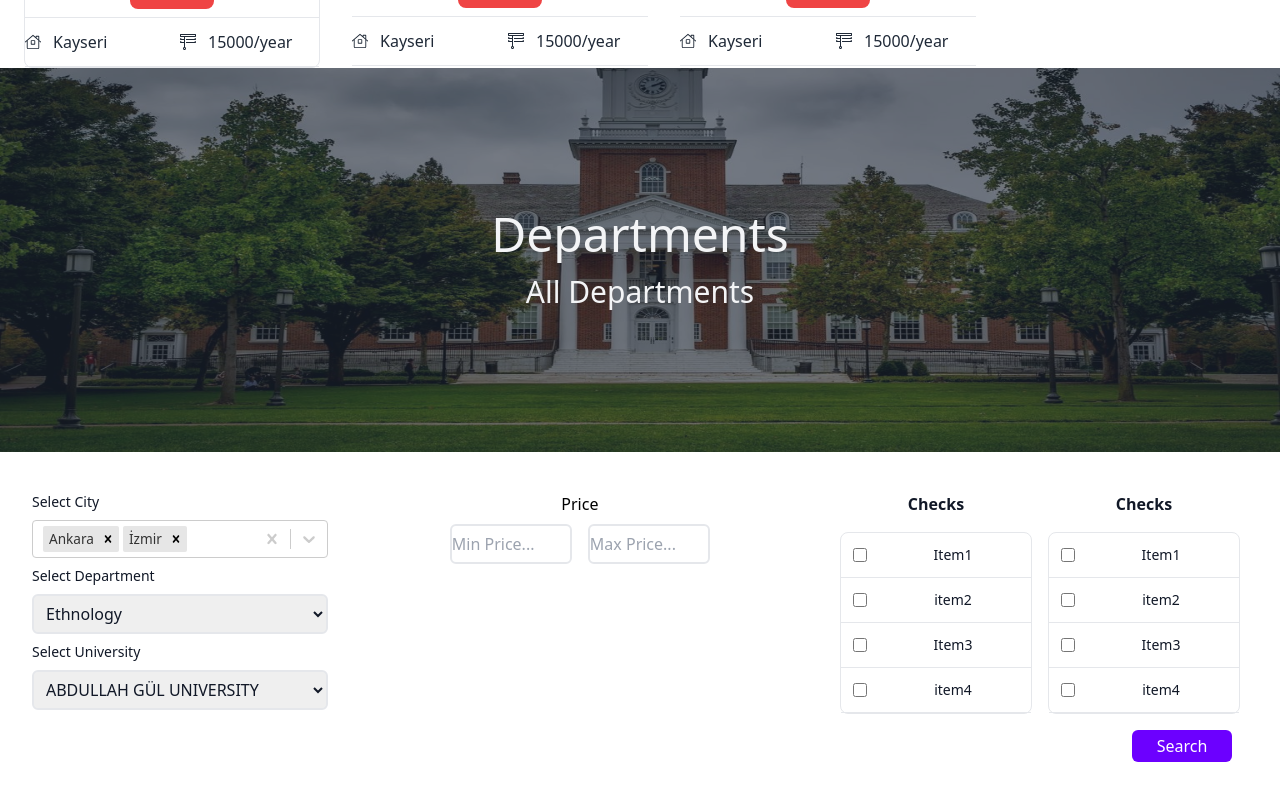
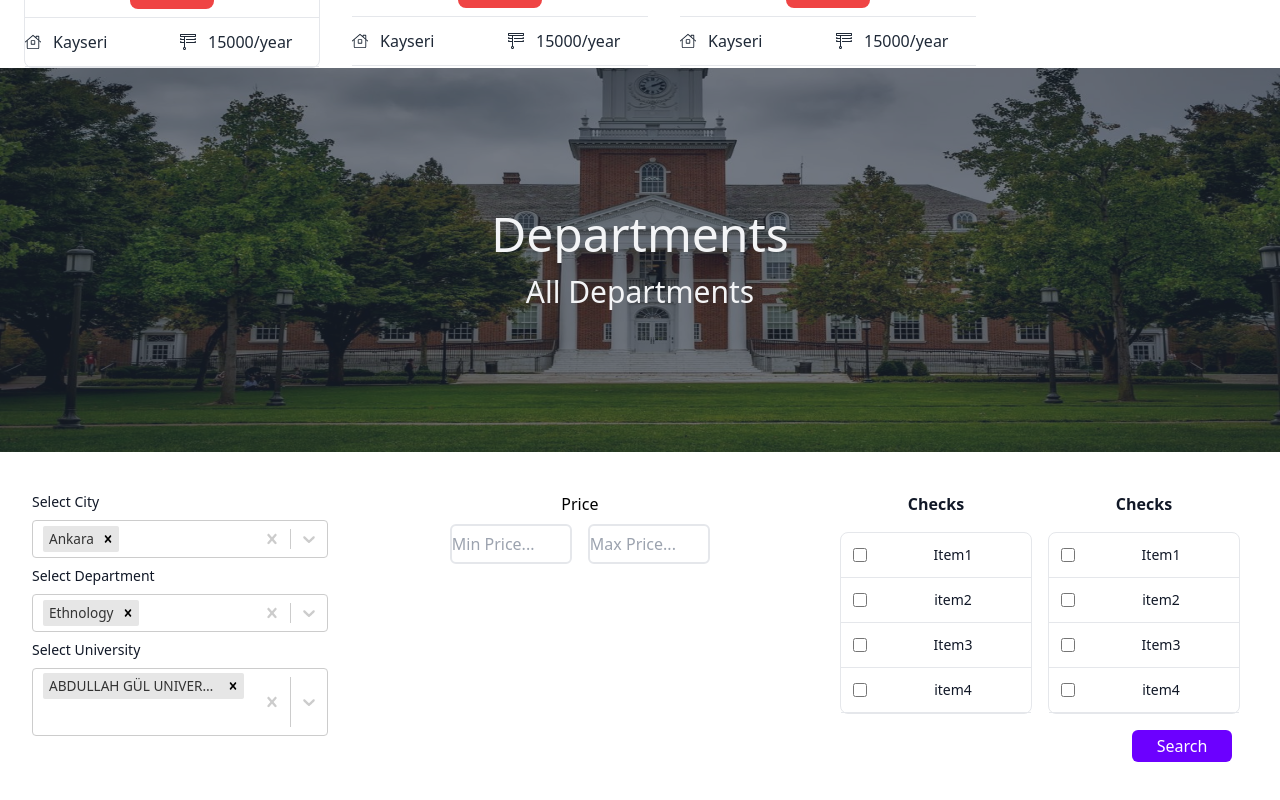
Before and after one commit to TR-YOS-PROJECT-ORGANIZATION/tr-yos-4, a React (Vite) app: page /Departments in a window 1280 px wide. Shown: the part 1957-2757 px from the top of the page. Built offline with nearby package versions, Linux system fonts and the light colour scheme.

Commit message:
added multiple select options

```diff
--- a/src/components/departmentComponents/Selections.jsx
+++ b/src/components/departmentComponents/Selections.jsx
@@ -4,27 +4,25 @@ import Select from "react-select";
 
 function Selections() {
   const cities = [
-    {
-      value: "ankara",
-      label: "Ankara",
-    },
-    {
-      value: "izmir",
+    { value: "ankara", label: "Ankara" },
+    { value: "izmir", label: "İzmir" },
+    { value: "istanbul", label: "İstanbul" },
+    { value: "bursa", label: "Bursa" },
+  ];
 
-      label: "İzmir",
-    },
+  const departments = [
+    { value: "ethnology", label: "Ethnology" },
+    { value: "antropologhy", label: "Antropologhy" },
+    { value: "folklore", label: "Folklore" },
+    { value: "prehistory", label: "Prehistory" },
+  ];
 
-    {
-      value: "istanbul",
-
-      label: "İstanbul",
-    },
-
-    {
-      value: "bursa",
-
-      label: "Bursa",
-    },
+  const universities = [
+    { value: "agu", label: "ABDULLAH GÜL UNIVERSITY" },
+    { value: "amaayu", label: "ACIBADEM MEHMET ALI AYDINLAR UNIVERSITY" },
+    { value: "adu", label: "ADIYAMAN UNIVERSITY" },
+    { value: "aku", label: "AFYON KOCATEPE UNIVERSITY" },
+    { value: "aatbtu", label: "ADANA ALPARSLAN TÜRKEŞ BİLİM VE TEKNOLOJİ UNIVERSITY" },
   ];
   return (
     <>
@@ -36,9 +34,9 @@ function Selections() {
           >
             Select City
           </label>
-          <div className="relative rounded-md">
+          <div className="relative rounded-md text-left">
             <Select
-              defaultValue={[cities[0], cities[1]]}
+              defaultValue={[cities[0]]}
               isMulti
               name="selectCity"
               options={cities}
@@ -49,44 +47,38 @@ function Selections() {
         </div>
         <div>
           <label
-            htmlFor="selectCity"
+            htmlFor="selectDepartment"
             className="block w-full py-1.5 pr-10 text-sm text-left font-medium leading-6 text-gray-900 "
           >
             Select Department
           </label>
-          <div className="relative rounded-md">
-            <select
-              id="selectCity"
-              className="block w-full border-2 rounded-md py-1.5 pl-2 pr-10 text-gray-900"
-            >
-              <option selected>Ethnology</option>
-              <option value="">Antropologhy</option>
-              <option value="">Folklore</option>
-              <option value="">Archaelogy</option>
-              <option value="">Prehistory</option>
-            </select>
+          <div className="relative rounded-md text-left">
+            <Select
+              defaultValue={[departments[0]]}
+              isMulti
+              name="selectDepartment"
+              options={departments}
+              className="basic-multi-select"
+              classNamePrefix="select"
+            />
           </div>
         </div>
         <div>
           <label
-            htmlFor="selectCity"
+            htmlFor="selectUniversity"
             className="block w-full py-1.5 pr-10 text-sm text-left font-medium leading-6 text-gray-900 "
           >
             Select University
           </label>
-          <div className="relative rounded-md">
-            <select
-              id="selectCity"
-              className="block w-full border-2 rounded-md py-1.5 pl-2 pr-10 text-gray-900"
-            >
-              <option selected>ABDULLAH GÜL UNIVERSITY</option>
-              <option value="">ACIBADEM MEHMET ALI AYDINLAR UNIVERSITY</option>
-              <option value="">ADIYAMAN UNIVERSITY</option>
-              <option value="">AFYON KOCATEPE UNIVERSITY</option>
-              <option value="">
-                ADANA ALPARSLAN TÜRKEŞ BİLİM VE TEKNOLOJİ UNIVERSITY
-              </option>
-            </select>
+          <div className="relative rounded-md text-left">
+          <Select
+              defaultValue={[universities[0]]}
+              isMulti
+              name="selectUniversity"
+              options={universities}
+              className="basic-multi-select"
+              classNamePrefix="select"
+            />
           </div>
         </div>
       </div>
```
